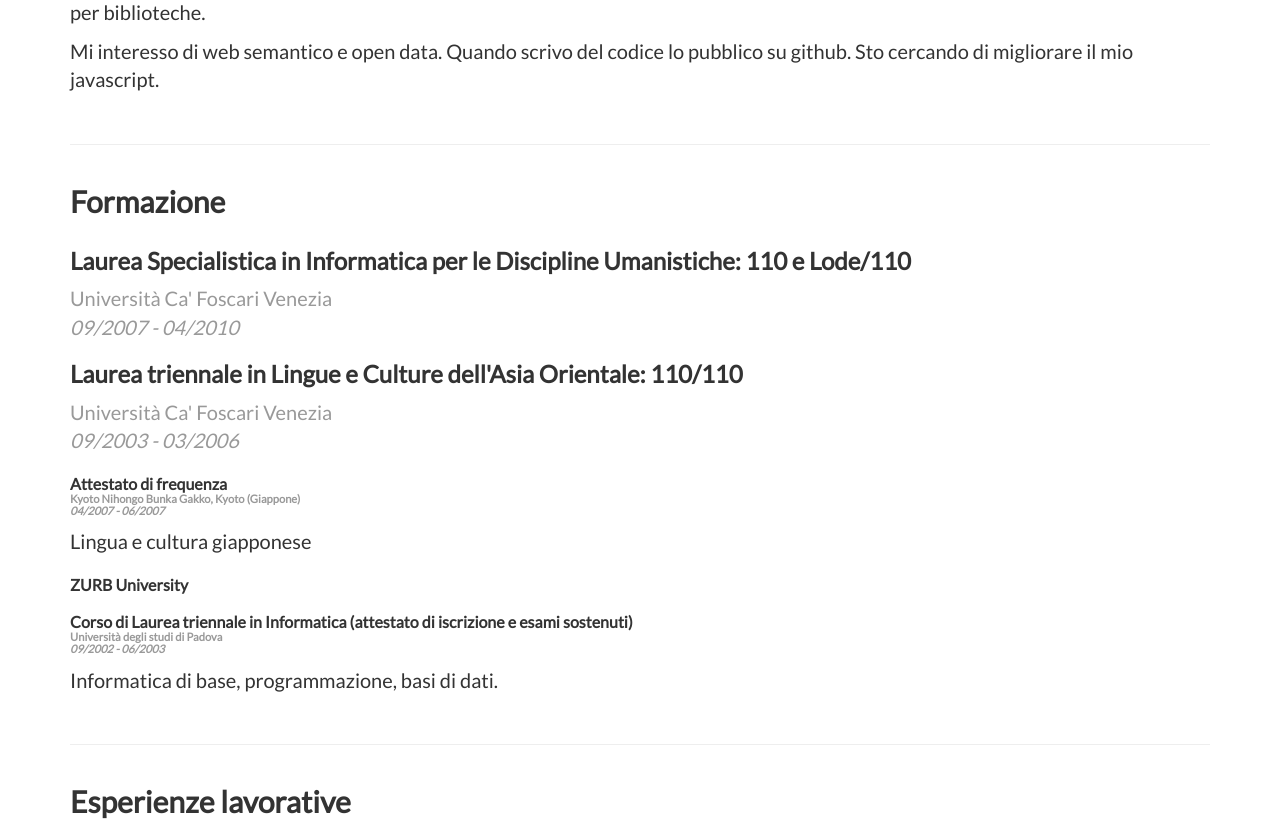
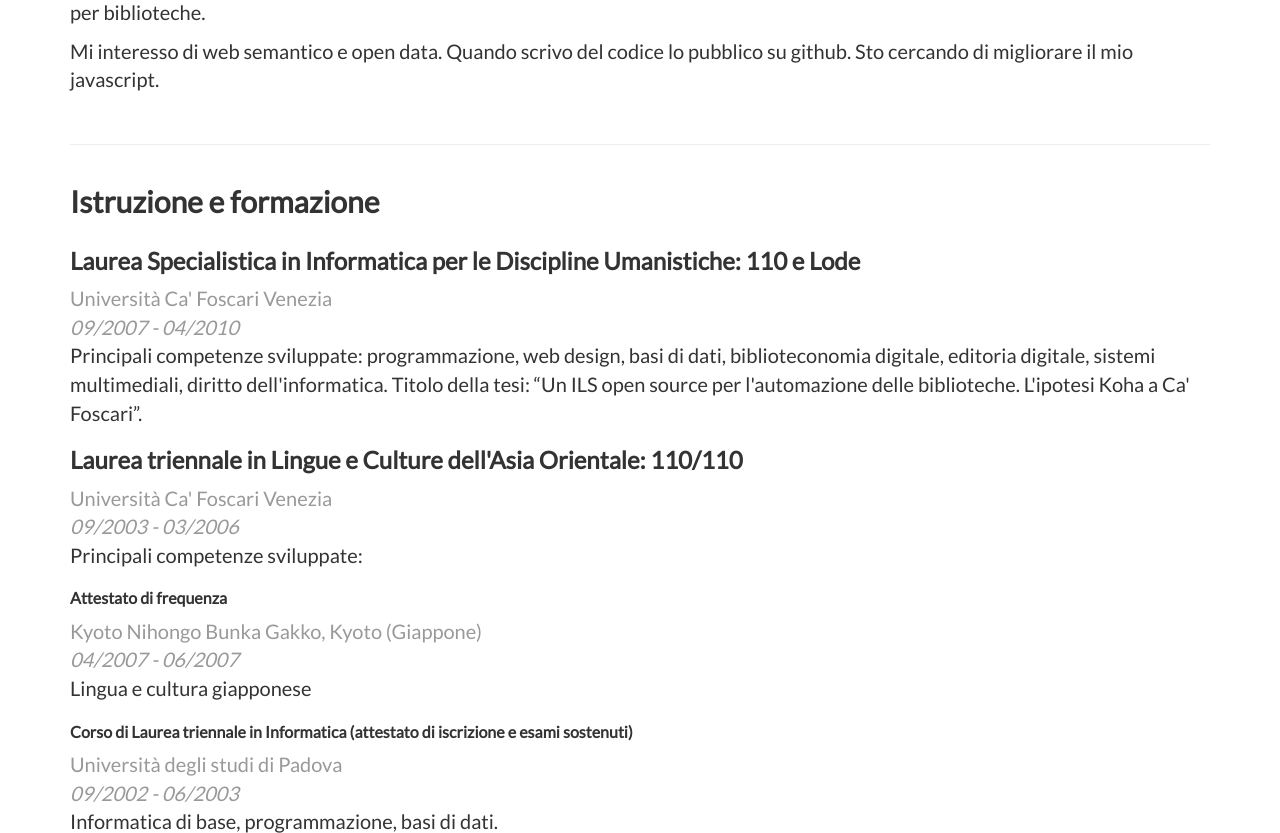
Before and after one commit to gbonanome/bonano.me, a PHP site: page /cv.html in a window 1280 px wide. Shown: the part 497-1330 px from the top of the page. Run offline with PHP 8.4, Linux system fonts and the light colour scheme; some libraries are stand-ins or nearby versions.

Commit message:
Welcome 2014, this is a commit.

```diff
--- a/cv.html
+++ b/cv.html
@@ -41,28 +41,31 @@
             </section>
 
             <section class="education">
-                <h2>Formazione</h2>
+                <h2>Istruzione e formazione</h2>
 
-                <h3 class="major">Laurea Specialistica in Informatica per le Discipline Umanistiche: 110 e Lode/110</h3>
-                <span class="where">Università Ca' Foscari Venezia</span> <span class="when">09/2007 - 04/2010</span>
-                <p></p>
+                <h3 class="major">Laurea Specialistica in Informatica per le Discipline Umanistiche: 110 e Lode</h3>
+                <span class="where">Università Ca' Foscari Venezia</span>
+                <span class="when">09/2007 - 04/2010</span>
+                <p>Principali competenze sviluppate: programmazione, web design, basi di dati, biblioteconomia digitale, editoria digitale, sistemi multimediali, diritto dell'informatica.
+                Titolo della tesi: “Un ILS open source per l'automazione delle biblioteche. L'ipotesi Koha a Ca' Foscari”.</p>
 
                 <h3 class="major">Laurea triennale in Lingue e Culture dell'Asia Orientale: 110/110</h3>
-                <span class="where">Università Ca' Foscari Venezia</span> <span class="when">09/2003 - 03/2006</span>
-                <p></p>
+                <span class="where">Università Ca' Foscari Venezia</span>
+                <span class="when">09/2003 - 03/2006</span>
+                <p>Principali competenze sviluppate: </p>
 
-                <h3 class="minor">Attestato di frequenza <span class="where">Kyoto Nihongo Bunka Gakko, Kyoto (Giappone)</span> <span class="when">04/2007 - 06/2007</span></h3>
+                <h3 class="minor">Attestato di frequenza</h3>
+                <span class="where">Kyoto Nihongo Bunka Gakko, Kyoto (Giappone)</span>
+                <span class="when">04/2007 - 06/2007</span>
                 <p>Lingua e cultura giapponese</p>
 
-                <h3 class="minor">ZURB University</h3>
-                <p></p>
+                <!-- Qui oppure sotto il lavoro a Comperio
+                <h3 class="minor">ZURB University</h3>-->
 
-
-
-                <h3 class="minor">Corso di Laurea triennale in Informatica (attestato di iscrizione e esami sostenuti) <span class="where">Università degli studi di Padova</span> <span class="when">09/2002 - 06/2003</span></h3>
+                <h3 class="minor">Corso di Laurea triennale in Informatica (attestato di iscrizione e esami sostenuti)</h3>
+                <span class="where">Università degli studi di Padova</span>
+                <span class="when">09/2002 - 06/2003</span>
                 <p>Informatica di base, programmazione, basi di dati.</p>
-
-
 
             </section>
 
@@ -72,6 +75,7 @@
                 <h3><a href="http://www.comperio.it/" title="Comperio srl">Comperio srl</a> <span class="when"><span class="glyphicon glyphicon-calendar"></span> 2010 - oggi</span></h3>
                 <div class="what">
                     <h4>Sviluppatore front-end</h4>
+                    <p></p>
                     <p>Ho implementato varie soluzioni basate sul CMS open source Silverstripe. Utilizzo regolarmente strumenti come bower, grunt, less e html5. Mi sono occupato anche di deploy.<br/>
                     XSLT? Linguaggi di markup in genere?</p>
 
```
Also changed, not shown: index.php (+6 -6 lines).
